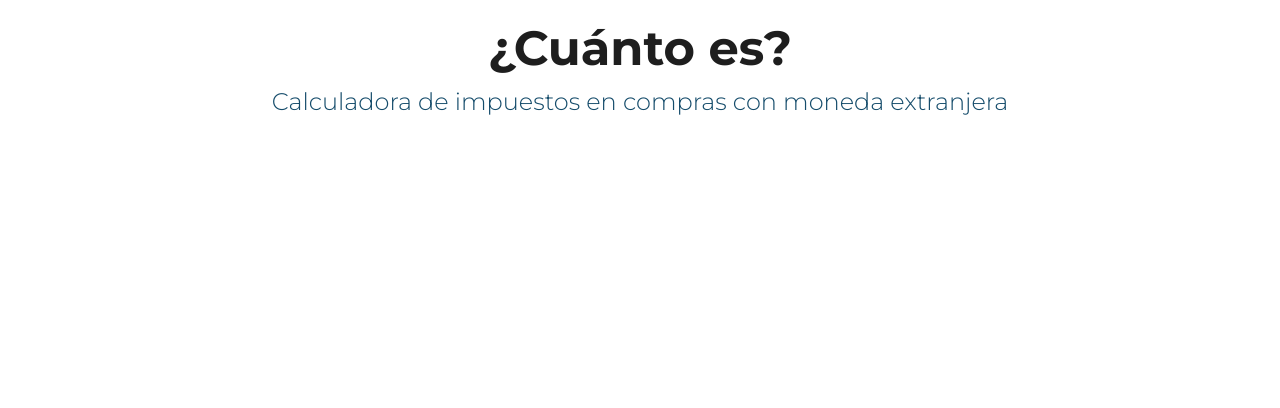
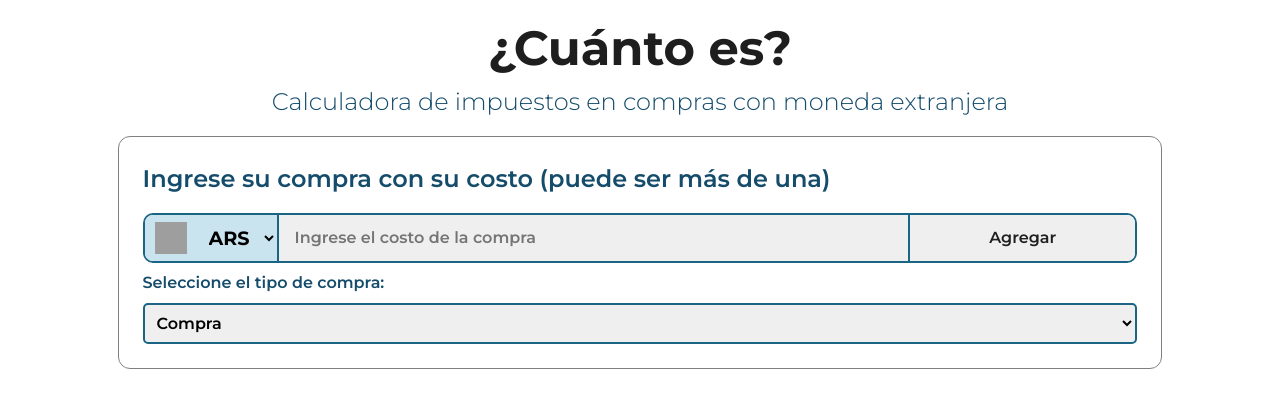
Before and after one commit to inaki-iriarte/parcial-2-aplicaciones-moviles, a Vue app: page / in a window 1280 px wide. Shown: the top 408 px of the page. Built offline with nearby package versions, Linux system fonts and the light colour scheme; grey boxes are pictures that could not be loaded.

Commit message:
feat: add inputs

```diff
--- a/src/components/CompCalculadora.vue
+++ b/src/components/CompCalculadora.vue
@@ -2,9 +2,37 @@
     <v-container>
         <h1>¿Cuánto es?</h1>
         <p class="subtitulo">Calculadora de impuestos en compras con moneda extranjera</p>
+
+        <div id="calc">
+            <div class="container-calc">
+                <label for="compra" class="inst">Ingrese su compra con su costo (puede ser más de una)</label>
+
+                <div class="ingreso-compra">
+                    <span>
+                        <img v-if="selected == 'ars'" :src="imagenARS" alt="AR">
+                        <img v-if="selected == 'usd'" :src="imagenUSD" alt="US">
+                    </span>
+                    <select name="moneda" id="moneda-select" v-model="selected" @change="nuevaMoneda">
+                        <option value="ars">ARS</option>
+                        <option value="usd">USD</option>
+                    </select>
+                    <input type="number" placeholder="Ingrese el costo de la compra" step="0.01" id="compra"
+                        @keyup.enter="agregarCompra" v-model="compra">
+                    <button @click="agregarCompra">Agregar</button>
+                </div>
+
+                <label for="compra-tipo" class="label-tipo">Seleccione el tipo de compra:</label>
+                <select name="compra-tipo" id="compra-tipo" v-model="tipoCompra" class="compra-tipo">
+                    <option value="Compra">Compra</option>
+                    <option value="Servicio">Servicio</option>
+                    <option value="Compra/Servicio Digital">Compra/servicio digital</option>
+                    <option value="Suscripcion">Suscripcion digital</option>
+                    <option value="Turismo">Pasaje o paquete turístico</option>
+                    <option value="Otro">Otros</option>
+                </select>
+            </div>
+        </div>
     </v-container>
-
-
 </template>
 
 <script>
@@ -12,8 +40,40 @@ export default {
     name: 'CompCalculadora',
 
     data: () => ({
-      //
+        selected: 'ars',
+        index: false,
+        imagenARS: require('../assets/AR.png'),
+        imagenUSD: require('../assets/US.png'),
+        tipoCompra: 'Compra',
+        compra: '',
     }),
+    methods: {
+        agregarCompra: function() {
+            let objetoCompra = {};
+            objetoCompra.valor = this.compra;
+            objetoCompra.tipo = this.tipoCompra;
+            this.subtotal += parseFloat(this.compra);
+            if (this.selected == 'usd') {
+                this.subtotalUSD += parseFloat(this.compra);
+                this.subtotal = parseFloat((this.subtotalUSD*this.dolar).toFixed(2));
+            }
+            this.impPais = parseFloat((this.subtotal*0.3).toFixed(2));
+            this.impGanancias = parseFloat((this.subtotal*0.45).toFixed(2));
+            this.total = parseFloat((this.subtotal + this.impGanancias + this.impPais).toFixed(2));
+
+            this.listaCompras.push(objetoCompra);
+            this.compra = "";
+            this.tipoCompra = 'Compra';
+        },
+        nuevaMoneda: function() {
+            this.listaCompras = [];
+            this.subtotal = 0;
+            this.subtotalUSD = 0;
+            this.impPais = 0;
+            this.impGanancias = 0;
+            this.total = 0;
+        },
+    }
   }
 </script>
 
@@ -40,4 +100,102 @@ h1{
   font-size: 1.5rem;
   text-align: center;
 }
+
+#calc{
+  width: 90%;
+  margin: auto;
+}
+
+.container-calc{
+  border: 1px solid #808080;
+  border-radius: 12px;
+  padding: 1.5rem;
+  display: flex;
+  flex-direction: column;
+}
+
+.inst{
+  font-weight: 600;
+  font-size: 1.5rem;
+  color: #154C6B;
+  margin-bottom: 1rem;
+}
+
+.ingreso-compra{
+  border: 2px solid #1A6484;
+  border-radius: 10px;
+  height: 50px;
+  display: flex;
+  overflow: hidden;
+}
+
+.ingreso-compra input{
+  width: 70%;
+  border: none;
+  border-left: 2px solid #1A6484;
+  padding: 0 1rem;
+  outline: none;
+  font-family: 'Montserrat', sans-serif;
+  font-weight: 600;
+  font-size: 1rem;
+  background-color: #EFEFEF;
+  appearance: textfield;
+}
+
+input::-webkit-outer-spin-button,
+input::-webkit-inner-spin-button {
+  -webkit-appearance: none;
+  margin: 0;
+}
+
+.ingreso-compra select{
+  border: none;
+  background-color: #CAE4EF;
+  font-weight: 700;
+  font-size: 1.2rem;
+  font-family: 'Montserrat', sans-serif;
+  padding: 0 0.5rem;
+  appearance: menulist !important;
+}
+
+.ingreso-compra span{
+  background-color: #CAE4EF;
+  display: flex;
+  justify-content: center;
+  align-items: center;
+  padding: 0 10px;
+}
+
+.ingreso-compra span img{
+  width: 32px;
+  height: 32px;
+}
+
+.ingreso-compra button{
+  border: none;
+  background-color: #EFEFEF;
+  border-left: 2px solid #1A6484;
+  font-family: 'Montserrat', sans-serif;
+  font-weight: 600;
+  cursor: pointer;
+  padding: 0 1rem;
+  width: 25%;
+}
+
+.label-tipo{
+  margin: 0.5rem 0;
+  color: #154C6B;
+  font-weight: 600;
+}
+
+.compra-tipo{
+  background-color: #EFEFEF;
+  border: 2px solid #1A6484;
+  border-radius: 5px;
+  padding: 0.5rem;
+  font-family: 'Montserrat', sans-serif;
+  font-size: 1rem;
+  font-weight: 600;
+  appearance: menulist !important;
+}
 </style>
```
